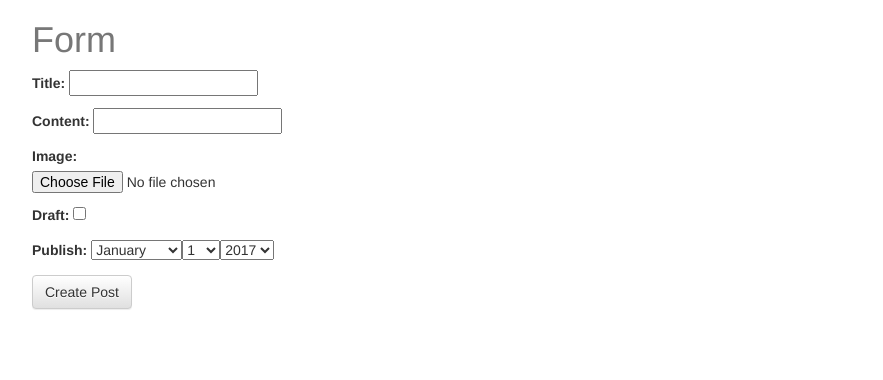
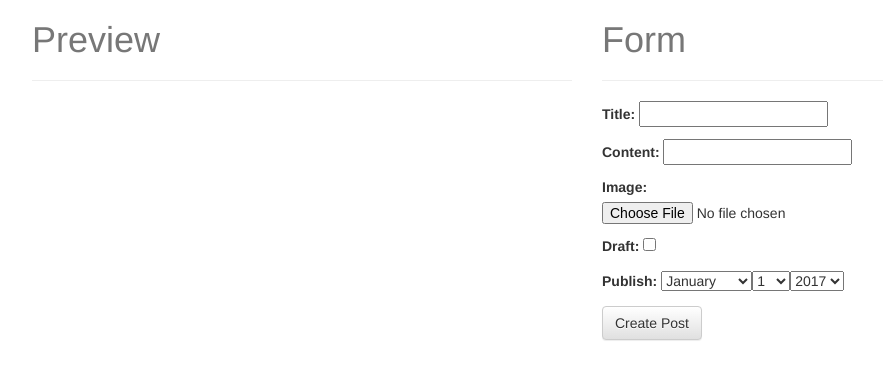
Before and after one commit to mariocespindola/MyBlog, a Django app: template templates/post_form.html in a window 1280 px wide. Shown: the top 380 px of the page, without its empty margins (53-936 px from the left). Run offline with Django 3.2, Linux system fonts and the light colour scheme; the template is opened without the code that fills it: values that come from a table or form of the project are taken from there, others are empty; some libraries are stand-ins or nearby versions.

Commit message:
dynamic preview

```diff
--- a/templates/base.html
+++ b/templates/base.html
@@ -56,6 +56,42 @@
         $(".post-detail-item img").each(function () {
             $(this).addClass("img-responsive");
         })
+
+
+        var contentInput = $('#id_cotent');
+
+
+        function setContent(value) {
+            var markedContent = marked(value)
+            $("#preview-content").html(markedContent)
+            $("#preview-content img").each(function () {
+                $(this).addClass("img-responsive")
+            })
+        }
+
+        setContent(contentInput.val())
+
+        contentInput.keyup(function () {
+            var newContent = $(this).val()
+            setContent(newContent)
+        })
+
+        var titleInput = $('#id_title');
+
+
+        function setTitle(value) {
+            $("#preview-title").text(value)
+        }
+        setTitle(titleInput.value)
+
+        titleInput.keyup(function () {
+            var newContent = $(this).val()
+            setTitle(newContent)
+        })
+
+
+
+
     })
 </script>
 </body>
--- a/templates/post_form.html
+++ b/templates/post_form.html
@@ -5,8 +5,16 @@
 {% endblock head_extra %}
 
 {% block content %}
-    <div class="col-sm-12">
+    <div class="col-sm-6">
+        <h1>Preview</h1><hr/>
+        <div class="content-preview">
+            <h3 id="preview-title"></h3>
+            <p id="preview-content"></p>
+        </div>
+    </div>
+    <div class="col-sm-6">
         <h1>Form</h1>
+        <hr/>
 
         <form method="POST" action="" enctype="multipart/form-data">{% csrf_token %}
             {{ form.as_p }}
--- a/templates/post_list.html
+++ b/templates/post_list.html
@@ -23,7 +23,7 @@
                                 <small>{{ obj.publish }}</small>
                             </h3>
                             {% if obj.user.get_full_name %}<p>Author: {{ obj.user.get_full_name }}</p>{% endif %}
-                            {{ obj.get_markdown }}
+                            {{ obj.get_markdown | truncatechars_html:240 }}
                             <p><a href="{{ obj.get_absolute_url }}" class="btn btn-primary" role="button">View</a></p>
                         </div>
                     </div>
```
